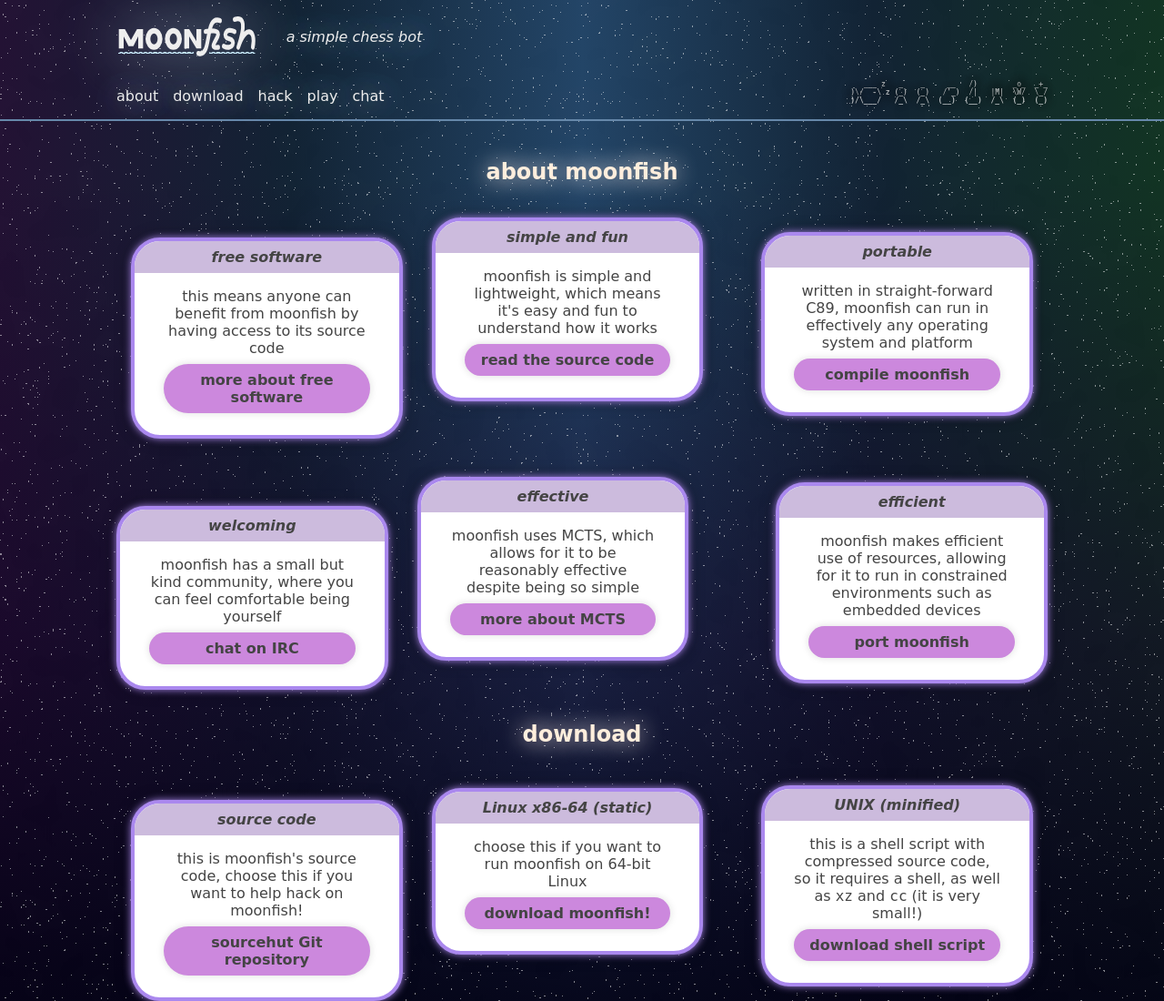
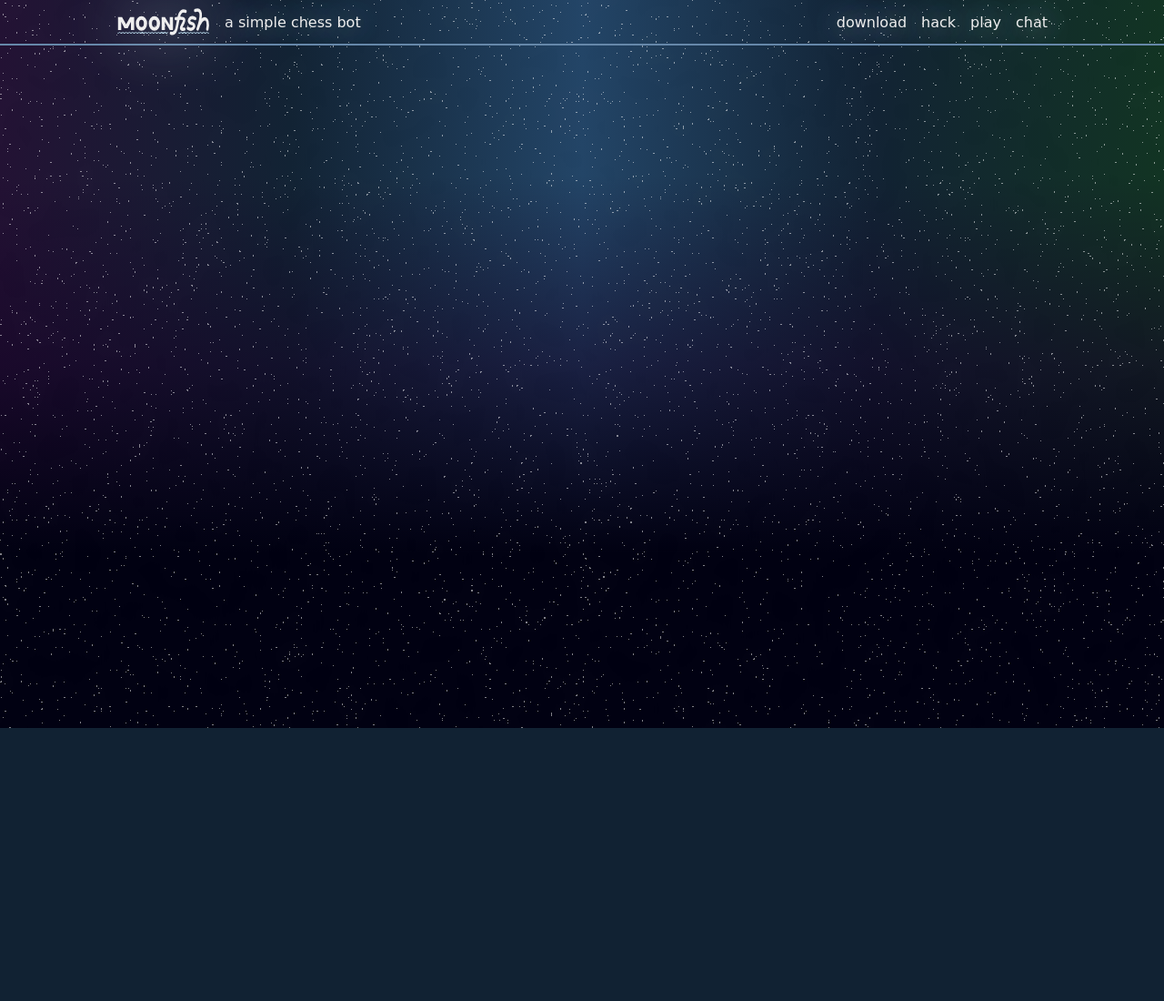
Before and after one commit to GediminasMasaitis/moonfish, a plain HTML site: page index.html in a window 1280 px wide. Shown: the top 1100 px of the page at 91% size. After the commit the page ends 800 px from the top, so only its background shows below. Drawn offline with Linux system fonts and the light colour scheme.

Commit message:
unify index and readme

```diff
--- a/index.html
+++ b/index.html
@@ -33,24 +33,7 @@ body {
 		linear-gradient(#0000 12em, #1028, #001 calc(100% - 12em)),
 		linear-gradient(90deg, #213, #0000, #246, #0000, #132)
 		#123;
-	color: #444;
-}
-
-body > header > *, body > header ~ * {
-	margin-left: auto !important;
-	margin-right: auto !important;
-	padding-left: 64px !important;
-	padding-right: 64px !important;
-	max-width: 64em;
-}
-
-p {
-	margin: 0;
-}
-
-svg {
-	height: 3em;
-	filter: drop-shadow(0 0 2em #ABC);
+	color: #EEE;
 }
 
 header {
@@ -58,38 +41,53 @@ header {
 		var(--background),
 		linear-gradient(90deg, #213, #0000, #246, #0000, #132)
 		#123;
-	padding: 1em 0;
-	color: #EEE;
 	border-bottom: 2px solid #68A;
-	position: sticky;
-	top: -5em;
+	position: fixed;
+	left: 0;
+	right: 0;
 	margin-bottom: 2em;
-	z-index: 1;
+	display: grid;
+	padding: 0 calc(50% - 36em);
+	height: 3em;
+	grid-template: auto / auto 1fr auto;
+	align-items: center;
+	gap: 1em;
 }
 
-.logo {
-	display: flex;
-	align-items: center;
-	font-style: italic;
+header > :first-child {
+	padding-left: 4em;
 }
 
-.logo > p {
-	margin: 0 2em;
+header > :last-child {
+	padding-right: 4em;
 }
 
-header > p {
+header p {
 	margin: 0;
-	margin-top: 2em;
+}
+
+main {
+	margin: 0 auto;
+	padding: 4em 64px;
+	max-width: 48em;
+	line-height: 1.5em;
+}
+
+svg {
+	height: 2em;
+	filter: drop-shadow(0 0 2em #ABC);
+}
+
+nav {
 	display: flex;
 	gap: 1em;
 }
 
-header > p > a {
-	color: #EEE;
+nav > a {
 	transition: text-decoration-color ease 0.25s;
 }
 
-header > p > a:not(:hover) {
+nav > a:not(:hover) {
 	text-decoration-color: #0000;
 }
 
@@ -97,61 +95,12 @@ header > * {
 	text-shadow: 0 0 2em #ABC;
 }
 
-section section {
-	border: 4px solid #A8E;
-	background: #FFF;
-	padding: 0 2em 1em;
-	border-radius: 2em;
-	overflow: hidden;
-	text-align: center;
-	flex: 1;
-	min-width: 12em;
-	box-shadow: 0 0 0.5em #A8E, 0 0 1em #0008;
+a {
+	color: #EEE;
 }
-
-section section > h3 {
-	background: #CBD;
-	font-style: italic;
-	margin: 0 -2em 1em;
-	padding: 0.5em 2em;
-	font-size: 1em;
-}
-
-section section a {
-	display: block;
-	background: #C8D;
-	color: #444;
-	padding: 0.5em 1em;
-	border-radius: 2em;
-	margin: 0.5em 0;
-	text-decoration: none;
-	box-shadow: 0 0 0.5em #0002;
-	transition: box-shadow ease 0.25s;
-	font-weight: bold;
-}
-
-section section a:hover {
-	box-shadow: 0 0.5em 1em #0004;
-}
-
-section > div {
-	display: flex;
-	gap: 4em;
-	margin: 2em 0;
-	flex-flow: wrap;
-	align-items: center;
-}
-
-section section:nth-child(6n + 1) { transform: translate(1em, 1em); }
-section section:nth-child(6n + 2) { transform: translate(-1em, -1em); }
-section section:nth-child(6n + 3) { transform: translate(-1em, 0); }
-section section:nth-child(6n + 4) { transform: translate(0, 1em); }
-section section:nth-child(6n + 5) { transform: translate(-2em, -1em); }
-section section:nth-child(6n + 6) { transform: translate(0, 0); }
 
 h2 {
 	font-size: 1.5em;
-	margin: 0;
 	text-align: center;
 	color: #FED;
 	text-shadow: 0 0 1em #FEE;
@@ -160,12 +109,29 @@ h2 {
 }
 
 @media (min-width: 1024px) {
+
 	h2 {
 		position: sticky;
 		top: 0;
-		z-index: 2;
 		line-height: 3rem;
 	}
+}
+
+ul {
+	padding: 0;
+	margin: 1em 0;
+}
+
+li {
+	display: block;
+}
+
+li ul {
+	margin-left: 1.5em;
+}
+
+li::before {
+	content: "\2022  ";
 }
 
 pre, code {
@@ -178,32 +144,40 @@ pre, code {
 		monospace;
 }
 
-.ascii {
-	position: relative;
-	user-select: none;
-	text-shadow: 0 0 1em #000, 0 0 1em #000, 0 0 1em #000, 0 0 1em #000, 0 0 1em #000, 0 0 1em #000;
+:not(pre) > code {
+	border-radius: 0.25em;
+	background: #FEE1;
+	box-shadow: 0 0 2px #FEE8;
+	white-space: nowrap;
+	padding: 0 0.25em;
 }
 
-.ascii pre {
-	margin: 0;
-	font-weight: bold;
-	opacity: 75%;
-	position: absolute;
-	bottom: 0;
-	right: 8em;
-	font-size: 0.5em;
+pre, blockquote {
+	border-radius: 1em;
+	background: #FEE1;
+	padding: 0.5em 1em;
+	box-shadow: 0 0 8px #FEE8;
+	margin: 1em auto 1em 0;
+	max-width: max-content;
 }
 
-@media (max-width: 768px) {
-	.ascii {
-		display: none;
+blockquote > :first-child {
+	margin-top: 0;
 }
+
+blockquote > :last-child {
+	margin-bottom: 0;
+}
+
+blockquote {
+	border-top-left-radius: 0.25em;
+	border-bottom-left-radius: 0.25em;
+	border-left: 4px solid #A8E;
 }
 
 </style>
 
 <header>
-	<div class="logo">
 	<svg viewbox="-0.5 -3 29 9" stroke-linejoin="round" stroke-linecap="round">
 		<title> moonfish's logo </title>
 		<mask id="m">
@@ -242,82 +216,5 @@ pre, code {
 		</g>
 	</svg>
 	<p> a simple chess bot </p>
-	</div>
-	<p> <a href="#about">about</a> <a href="#download">download</a> <a href="https://git.sr.ht/~zamfofex/moonfish">hack</a> <a href="https://lichess.org/?user=munfish#friend">play</a> <a href="https://web.libera.chat/#moonfish">chat</a> </p>
-	<div class="ascii"><pre>
-   ___ z   _    _     __   /)        _o_  _+_
-)\/  -\ z (_)  (_)   /'_)  /|   |M|  \W/  \_/
-)/\___/   /_\  /_\  (__)  (__)  /_\  (_)  (_)</pre></div>
+	<nav> <a href="moonfish.sh">download</a> <a href="https://git.sr.ht/~zamfofex/moonfish">hack</a> <a href="https://lichess.org/?user=munfish#friend">play</a> <a href="https://web.libera.chat/#moonfish">chat</a> </nav>
 </header>
-
-<section id="about">
-	<h2> about moonfish </h2>
-	<div>
-		<section>
-			<h3> free software </h3>
-			<p> this means anyone can benefit from moonfish by having access to its source code </p>
-			<p> <a href="https://gnu.org/philosophy/free-sw">more about free software</a> </p>
-		</section>
-		<section>
-			<h3> simple and fun </h3>
-			<p> moonfish is simple and lightweight, which means it's easy and fun to understand how it works </p>
-			<p> <a href="https://git.sr.ht/~zamfofex/moonfish">read the source code</a> </p>
-		</section>
-		<section>
-			<h3> portable </h3>
-			<p> written in straight-forward C89, moonfish can run in effectively any operating system and platform </p>
-			<p> <a href="https://git.sr.ht/~zamfofex/moonfish#compiling-from-source">compile moonfish</a> </p>
-		</section>
-		<section>
-			<h3> welcoming </h3>
-			<p> moonfish has a small but kind community, where you can feel comfortable being yourself </p>
-			<p> <a href="https://web.libera.chat/#moonfish">chat on IRC</a> </p>
-		</section>
-		<section>
-			<h3> effective </h3>
-			<p> moonfish uses MCTS, which allows for it to be reasonably effective despite being so simple </p>
-			<p> <a href="https://en.wikipedia.org/wiki/Monte_Carlo_tree_search">more about MCTS</a> </p>
-		</section>
-		<section>
-			<h3> efficient </h3>
-			<p> moonfish makes efficient use of resources, allowing for it to run in constrained environments such as embedded devices </p>
-			<p> <a href="https://git.sr.ht/~zamfofex/moonfish#porting-moonfish">port moonfish</a> </p>
-		</section>
-	</div>
-</section>
-
-<section id="download">
-	<h2> download </h2>
-	<div>
-		<section>
-			<h3> source code </h3>
-			<p> this is moonfish's source code, choose this if you want to help hack on moonfish! </p>
-			<p> <a href="https://git.sr.ht/~zamfofex/moonfish">sourcehut Git repository</a> </p>
-		</section>
-		<section>
-			<h3> Linux x86-64 (static) </h3>
-			<p> choose this if you want to run moonfish on 64-bit Linux </p>
-			<p> <a download href="moonfish">download moonfish!</a> </p>
-		</section>
-		<section>
-			<h3> UNIX (minified) </h3>
-			<p> this is a shell script with compressed source code, so it requires a shell, as well as <code>xz</code> and <code>cc</code> (it is very small!) </p>
-			<p> <a download href="moonfish.sh">download shell script</a> </p>
-		</section>
-		<section>
-			<h3> Windows </h3>
-			<p> you can compile moonfish for Windows using MinGW or Visual Studio </p>
-			<p> <a href="https://git.sr.ht/~zamfofex/moonfish#compiling-on-windows">compilation instructions</a> </p>
-		</section>
-		<section>
-			<h3> Mac OS X (and other UNIX) </h3>
-			<p> you can compile moonfish for UNIX and UNIX clones, including Mac OS </p>
-			<p> <a href="https://git.sr.ht/~zamfofex/moonfish#compiling-from-source">compilation instructions</a> </p>
-		</section>
-		<section>
-			<h3> others </h3>
-			<p> because of moonfish's adherence to the C89 standard, you can port moonfish to other platforms relatively easily </p>
-			<p> <a href="https://git.sr.ht/~zamfofex/moonfish#porting-moonfish">port moonfish</a> </p>
-		</section>
-	</div>
-</section>
```
Also changed, not shown: 2 other files. Lines whose indentation alone changed are shown as unchanged.
